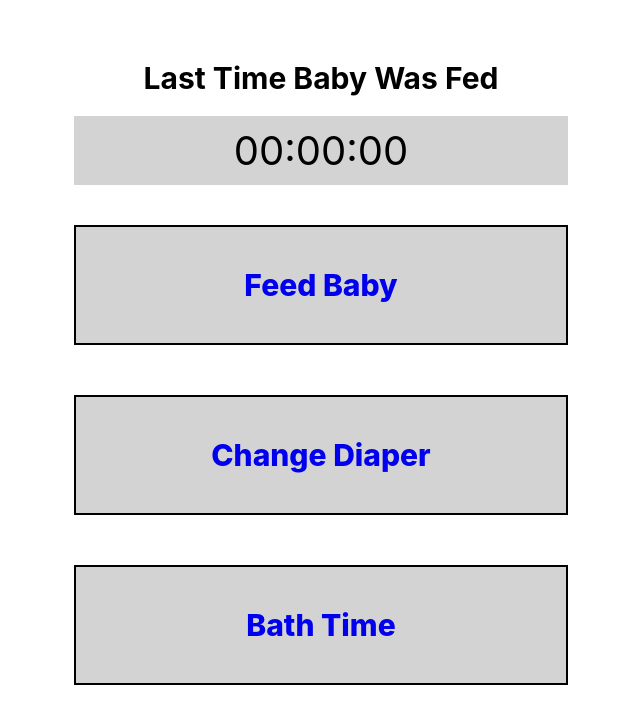
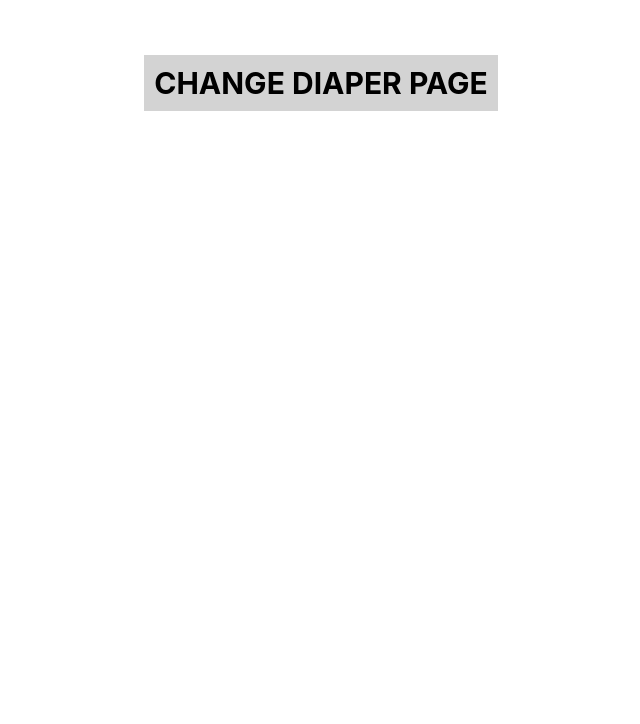
Before and after one commit to Jimmicorey/my-baby-log-app, a React (Create React App) app: page /changediaper in a window 1280 px wide. Shown: the top 724 px of the page, without its empty margins (319-959 px from the left). Built offline with nearby package versions, Linux system fonts and the light colour scheme.

Commit message:
inital linking of pages fixed

```diff
--- a/src/App.js
+++ b/src/App.js
@@ -1,19 +1,27 @@
 import React from 'react';
-import { BrowserRouter, Link, Switch, Route } from 'react-router-dom';
+import {BrowserRouter as Router, Switch, Route} from 'react-router-dom';
 import HomePage from './HomePage';
+import FeedBaby from './FeedBaby';
+import ChangeDiaper from './ChangeDiaper';
+import BathTime from './BathTime';
+
 import './App.css';
-import { render } from '@testing-library/react';
 
 
 function App() {
   return (
-    <BrowserRouter>
+    <Router>
+      <div className="flex-container">
+        <Switch>
+          <Route exact path='/' component={HomePage} />
+          <Route path='/feedbaby' component={FeedBaby} />
+          <Route path='/changediaper' component={ChangeDiaper} />
+          <Route path='/bathtime' component={BathTime} />
+        </Switch>
+      </div>
+    </Router>
 
-      <main className='App'>
-      <HomePage />
-      </main>
 
-    </BrowserRouter>
   );
 }
 
--- /dev/null
+++ b/src/BathTime.js
@@ -0,0 +1,18 @@
+import React from 'react';
+import './App.css';
+
+
+
+function BathTime() {
+  return (
+
+
+    <div>
+      <h2>BATH TIME PAGE</h2>
+    </div>
+
+
+  );
+}
+
+export default BathTime;
--- /dev/null
+++ b/src/ChangeDiaper.js
@@ -0,0 +1,18 @@
+import React from 'react';
+import './App.css';
+
+
+
+function ChangeDiaper() {
+  return (
+
+
+    <div className="flex-container">
+      <h2>CHANGE DIAPER PAGE</h2>
+    </div>
+
+
+  );
+}
+
+export default ChangeDiaper;
--- /dev/null
+++ b/src/FeedBaby.js
@@ -0,0 +1,18 @@
+import React from 'react';
+import './App.css';
+
+
+
+function FeedBaby() {
+  return (
+
+
+    <div>
+      <h2>FEED BABY PAGE</h2>
+    </div>
+
+
+  );
+}
+
+export default FeedBaby;
--- a/src/HomePage.js
+++ b/src/HomePage.js
@@ -1,5 +1,4 @@
 import React from 'react';
-
 
 function Timer() {
     return (
@@ -11,20 +10,15 @@ function Timer() {
 }
 
 
-class HomePage extends React.Component {
-    render() {
-        return (
-        <div>
+function HomePage() {
+    return (
+        <div className="flex-container">
             <Timer />
-
-            <div className="flex-container">
             <a href='/feedbaby' className='button'>Feed Baby</a>
             <a href='/changediaper' className='button'>Change Diaper</a>
             <a href='/bathtime' className='button'>Bath Time</a>
-            </div>
         </div>
-        )
-    }
+    )
 }
 
 export default HomePage;
```
Also changed, not shown: src/Logs.js (added, +16 -0 lines).
